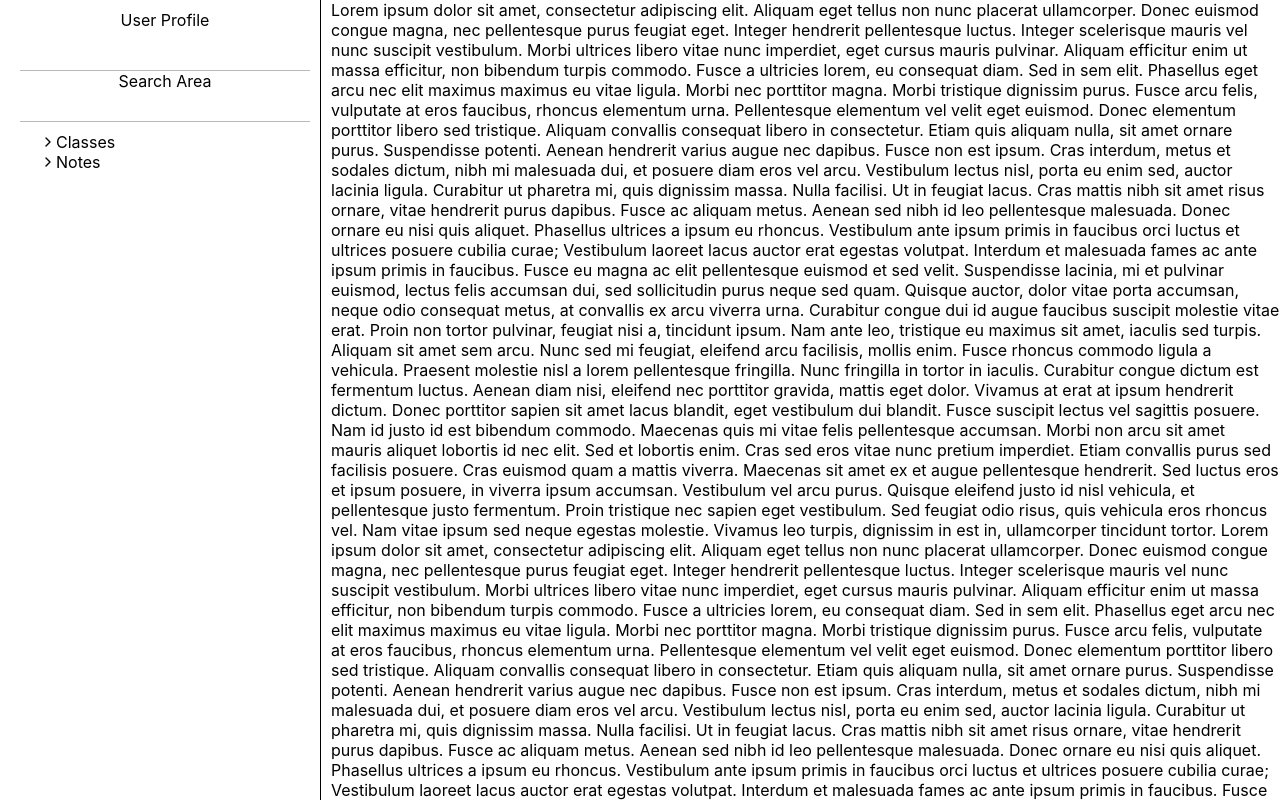
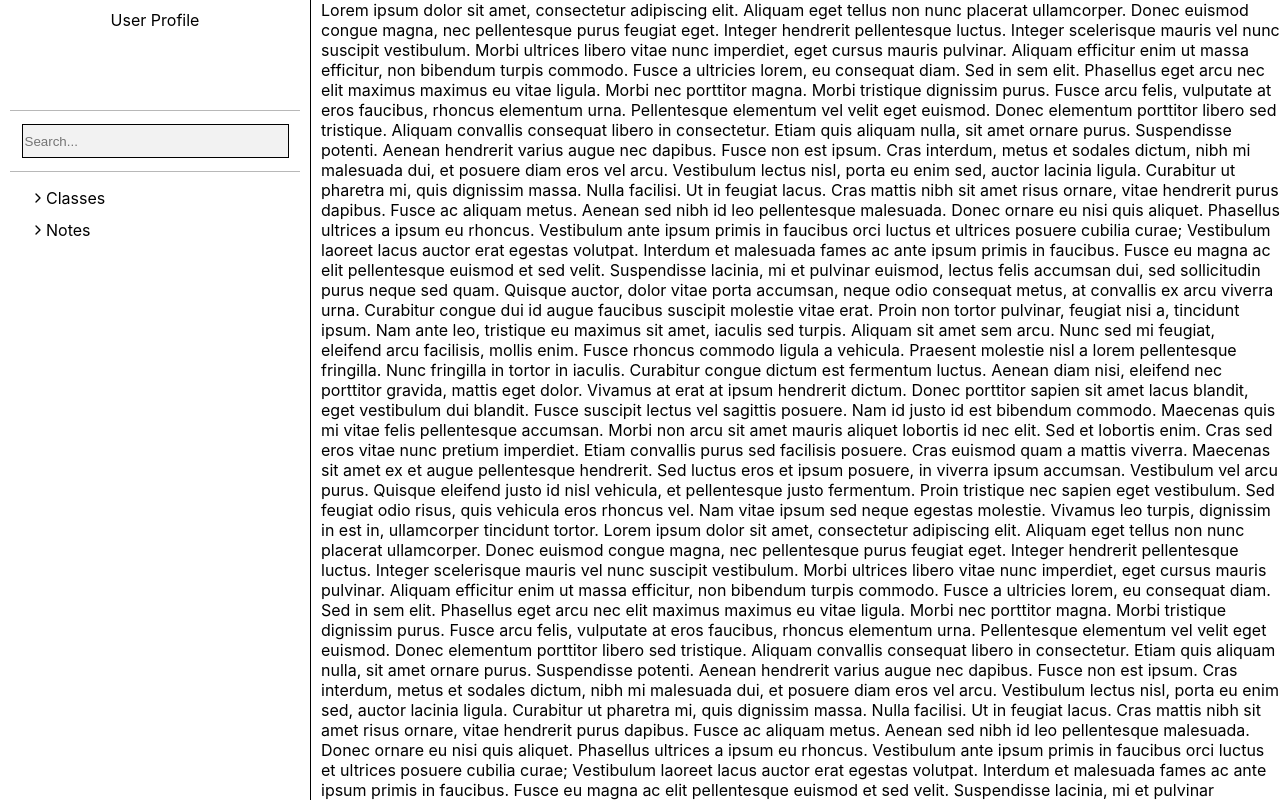
Before and after one commit to JeremyOlea/MemPal, a React (Create React App) app: page / in a window 1280 px wide. Shown: the top 800 px of the page. Built offline with nearby package versions, Linux system fonts and the light colour scheme.

Commit message:
add search bar

```diff
--- a/src/components/sidebar/Sidebar.js
+++ b/src/components/sidebar/Sidebar.js
@@ -16,7 +16,9 @@ class Sidebar extends Component {
             <div className='sidebar'>
                 <div className='sidebar-flex-container'>
                     <div className='profile-area'> User Profile </div>
-                    <div className='search-area'> Search Area </div>
+                    <div className='search-area'>
+                        <input className='search-bar' type='text' placeholder='Search...'/>
+                    </div>
                     <div className='document-area'>
                         <Tree className='tree' data={treeData}
                         parentCallback={this.highlightDocument} isSelected={this.state.highlightId}/>
--- a/src/components/sidebar/sidebar.css
+++ b/src/components/sidebar/sidebar.css
@@ -7,7 +7,7 @@
     max-width: 290px;
     border-right: 1px solid;
     margin-right: 10px;
-    padding-left: 20px;
+    padding-left: 10px;
     padding-right: 10px;
 }
 
@@ -20,13 +20,24 @@
 .profile-area {
     text-align: center;
     margin-top: 10px;
-    height: 60px;
+    height: 100px;
 }
 
 .search-area {
-    text-align: center;
-    height: 50px;
+    /* background-color: red; */
+    display: flex;
+    align-items: center;
+    justify-content: center;
+    height: 60px;
     border-top: 1px solid #b8b8b8;
+}
+
+.search-bar {
+    /* margin-top: 10px; */
+    width: 90%;
+    height: 30px;
+    background-color: rgba(117, 117, 117, 0.089);
+    border: 1px solid;
 }
 
 .document-area {
@@ -38,6 +49,8 @@
 .folder {
     display: flex;
     align-items: center;
+    height: 2em;
+    line-height: 1.5em;
 }
 
 .folder-name {
@@ -83,6 +96,8 @@
 .document {
     padding-left: 20px;
     overflow: hidden;
+    height: 1.7em;
+    line-height: 1.5em;
 }
 
 .collapsible {
```
